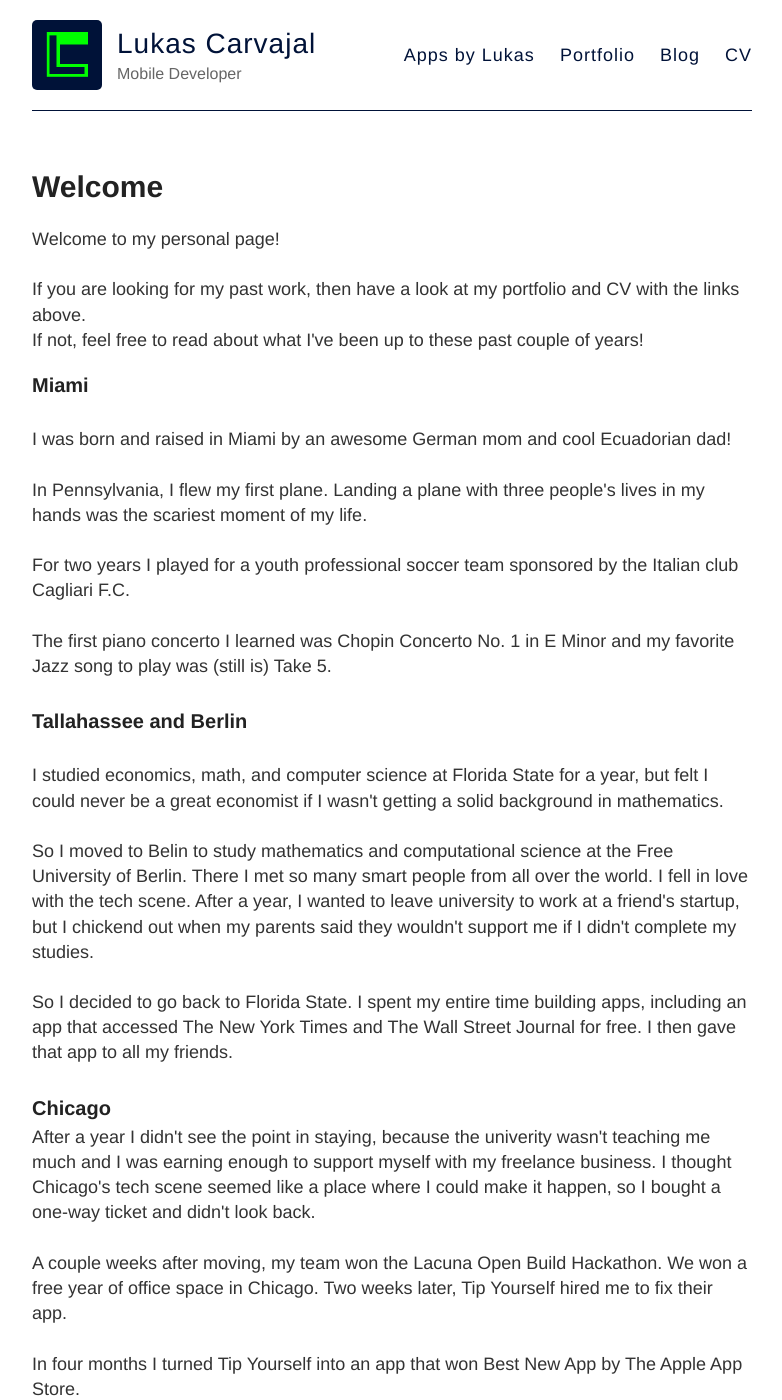
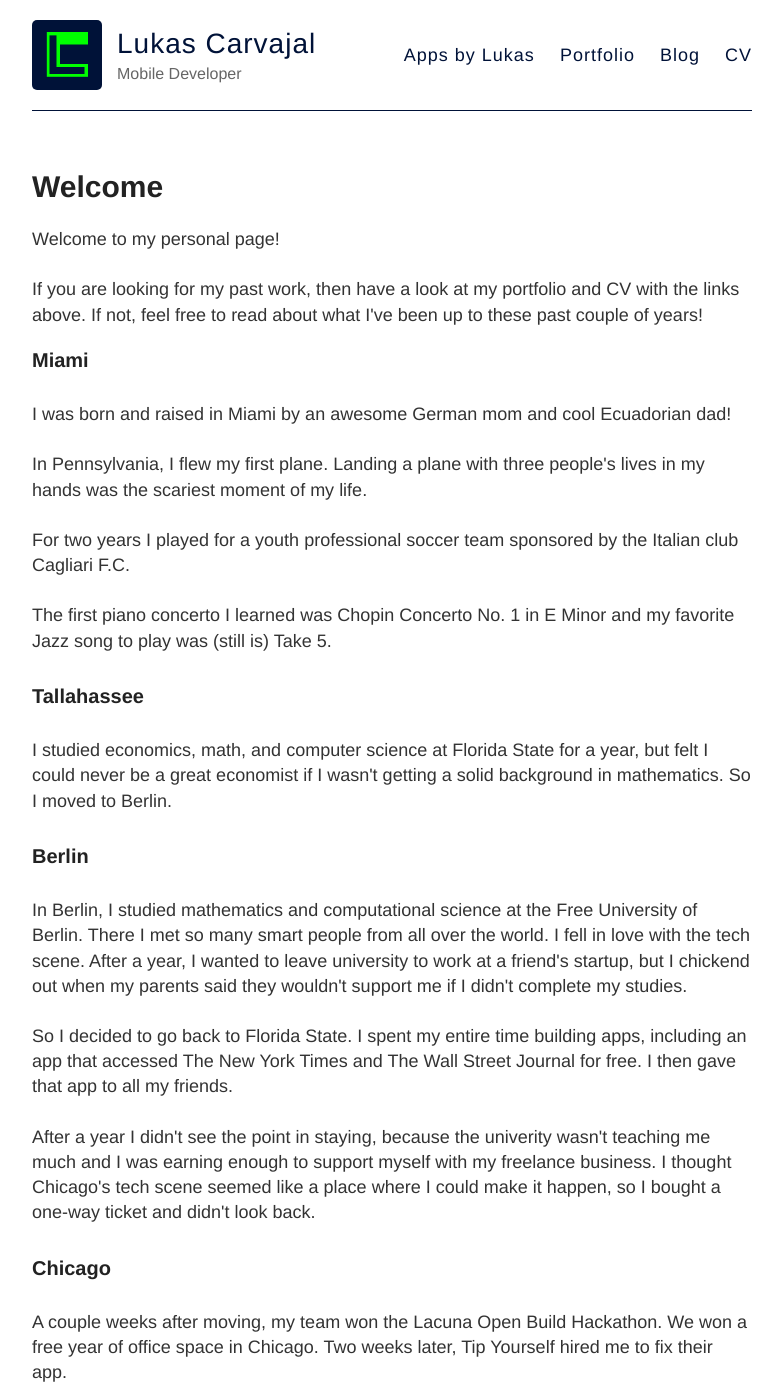
Before and after one commit to Lcarvajal/Lcarvajal.github.io, a Jekyll site: the page built from index.html, in a window 1280 px wide and 1400 px high. Shown: the whole window, without its empty margins (248-1030 px from the left). Built offline with Jekyll 4.4.1, drawn with Linux system fonts in a browser that asks for light colours; some of the changed text lies outside the part shown.

Commit message:
Update index.html copy

```diff
--- a/index.html
+++ b/index.html
@@ -6,8 +6,7 @@
 <h1>Welcome</h1>
 <p>
 Welcome to my personal page!<br><br>
-If you are looking for my past work, then have a look at my portfolio and CV with the links above.<br>
-If not, feel free to read about what I've been up to these past couple of years!
+If you are looking for my past work, then have a look at my portfolio and CV with the links above. If not, feel free to read about what I've been up to these past couple of years!
 
 <h3>Miami</h3>
 <br>
@@ -19,24 +18,29 @@
 
 The first piano concerto I learned was Chopin Concerto No. 1 in E Minor and my favorite Jazz song to play was (still is) Take 5.<br><br>
 
-<h3>Tallahassee and Berlin</h3>
+<h3>Tallahassee</h3>
 <br>
-I studied economics, math, and computer science at Florida State for a year, but felt I could never be a great economist if I wasn't getting a solid background in mathematics.<br><br>
+I studied economics, math, and computer science at Florida State for a year, but felt I could never be a great economist if I wasn't getting a solid background in mathematics. So I moved to Berlin.<br><br>
 
-So I moved to Belin to study mathematics and computational science at the Free University of Berlin. There I met so many smart people from all over the world. I fell in love with the tech scene. After a year, I wanted to leave university to work at a friend's startup, but I chickend out when my parents said they wouldn't support me if I didn't complete my studies.<br><br>
+
+<h3>Berlin</h3>
+<br>
+In Berlin, I studied mathematics and computational science at the Free University of Berlin. There I met so many smart people from all over the world. I fell in love with the tech scene. After a year, I wanted to leave university to work at a friend's startup, but I chickend out when my parents said they wouldn't support me if I didn't complete my studies.<br><br>
 
 So I decided to go back to Florida State. I spent my entire time building apps, including an app that accessed The New York Times and The Wall Street Journal for free. I then gave that app to all my friends.<br><br>
 
-<h3>Chicago</h3>
 After a year I didn't see the point in staying, because the univerity wasn't teaching me much and I was earning enough to support myself with my freelance business. I thought Chicago's tech scene seemed like a place where I could make it happen, so I bought a one-way ticket and didn't look back.<br><br>
 
+<h3>Chicago</h3>
+<br>
 A couple weeks after moving, my team won the Lacuna Open Build Hackathon. We won a free year of office space in Chicago. Two weeks later, Tip Yourself hired me to fix their app.<br><br>
 
 In four months I turned Tip Yourself into an app that won Best New App by The Apple App Store.<br><br>
 
-<h3>What I'm Doing</h3>
-
 <h3>Where I'm Going Next</h3>
+<br>
+Next city: Seattle, somewhere in the Bay Area, or Los Angeles.<br><br>
+After: Singapore or the Philippines.
 
 <br><br>If you have any questions, feel free to email me with the mail icon below.
 <br><br>Cheers,<br>Lukas
```
